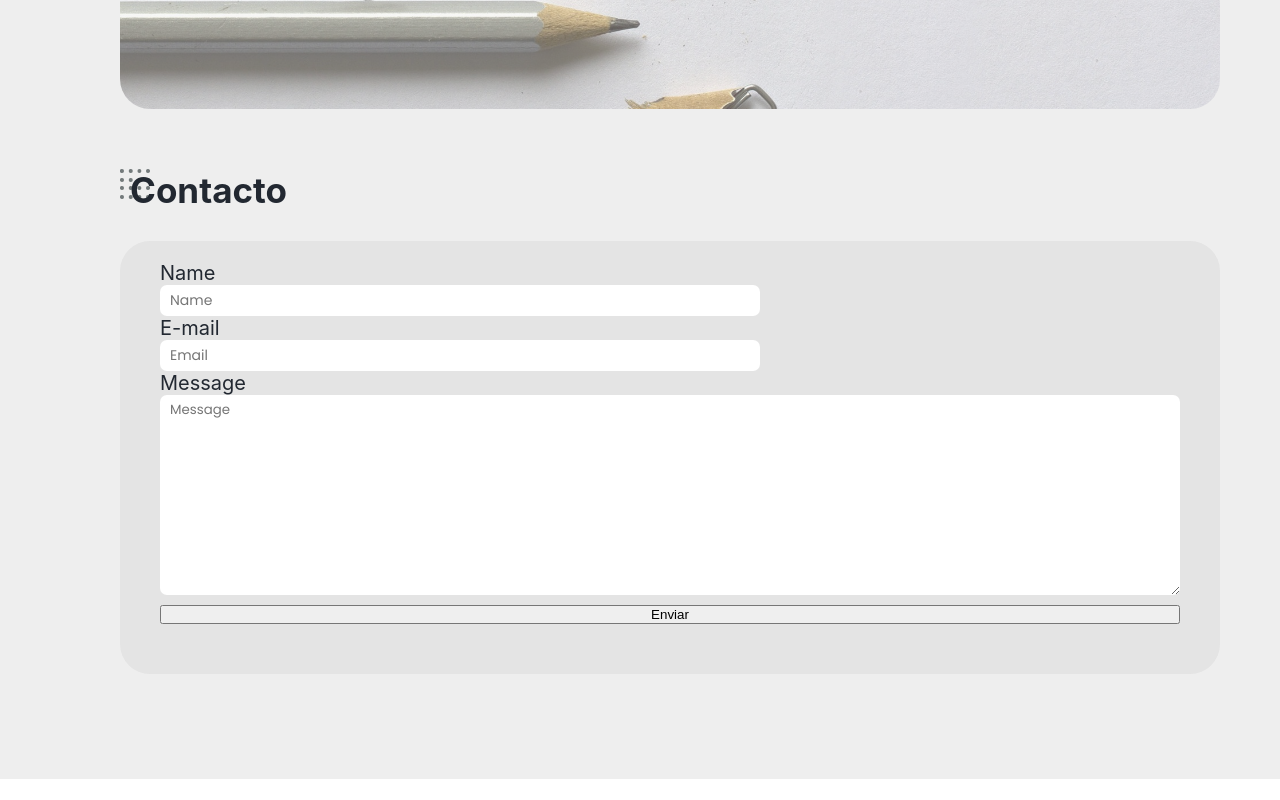
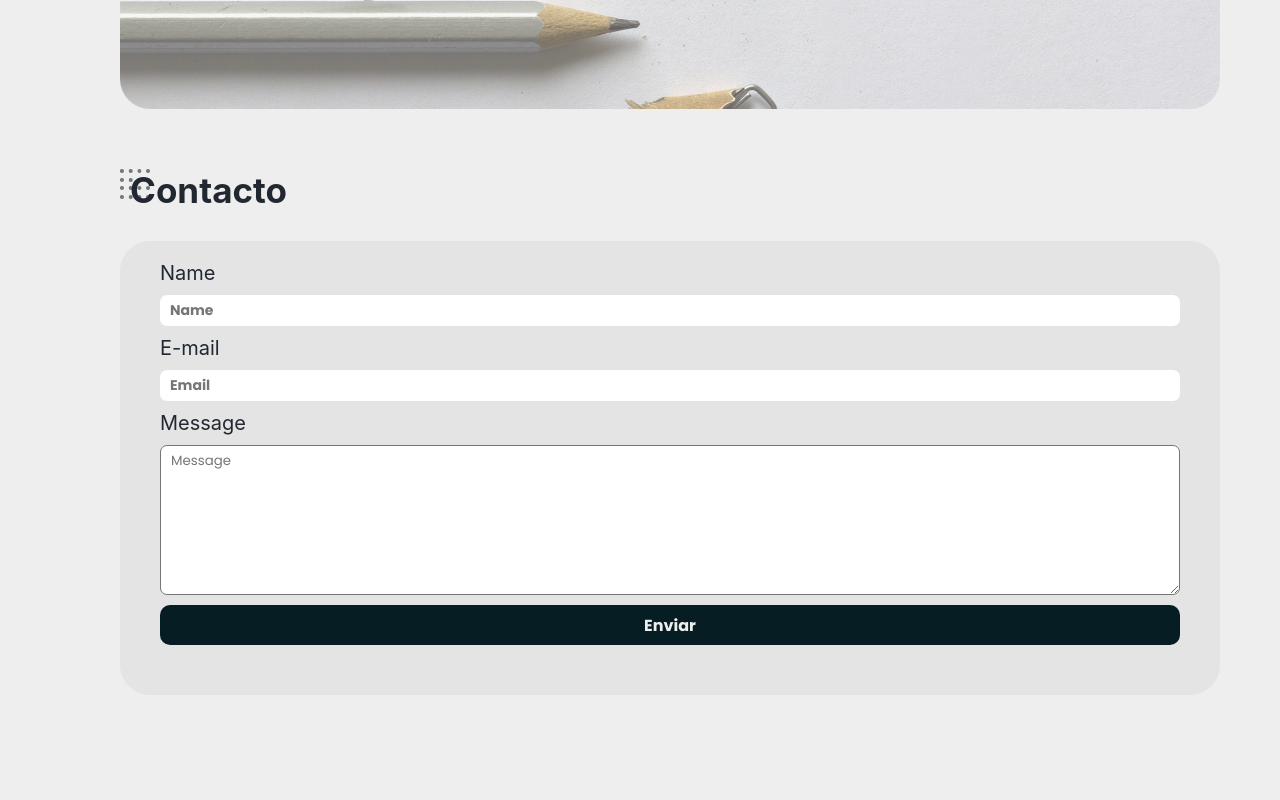
Before and after one commit to Xartiago/Portfolio, a React (Vite) app: page / in a window 1280 px wide. Shown: the part 5428-6228 px from the top of the page. Before the commit the page ends 6207 px from the top, so only its background shows below. Built offline with nearby package versions, Linux system fonts and the light colour scheme.

Commit message:
Add styles to Contact Component

```diff
--- a/src/components/Contact.tsx
+++ b/src/components/Contact.tsx
@@ -59,13 +59,13 @@ export const Contact = () => {
                     </Label>
                     <Label DM={DarkMode}>
                         Message
-                        <Input2 DM={DarkMode}
+                        <Input2
                             id="message"
                             {...register('message')}
                             placeholder="Message"
                         />
                     </Label>
-                    <ButtonSubmit>Enviar</ButtonSubmit>
+                    <ButtonSubmit s={success}>{success === null ? 'Enviar' : success === true ? 'Correo enviado exitosamente' : 'Ha ocurrido un error en el envio...'}</ButtonSubmit>
                 </Form>
             </FormCont>
         </Container>
--- a/src/styles/Contact.ts
+++ b/src/styles/Contact.ts
@@ -1,6 +1,6 @@
 import styled from "styled-components";
 import { StysI } from "../interfaces/interfaces";
-import { Blanco, Gris, GrisClaro, GrisOscuro, Negro } from "./colors";
+import { AzulOscuro, Blanco, Celeste, Gris, GrisClaro, GrisOscuro, Negro, Rojo, Verde } from "./colors";
 
 export const FormCont = styled.div`
     margin: 30px auto 100px;
@@ -20,25 +20,36 @@ export const Label = styled.label`
     font-size: 20px;
 `
 export const Input = styled.input`
+    margin: 10px 0;
     padding: 5px 10px;
     font-size: 14px;
     background: #fff;
-    color: ${Negro};
-    border: none;
-    font-family: 'Poppins';
-    border-radius: 7px;
-    max-width: 600px;
-`
-export const Input2 = styled.textarea`
-    padding: 5px 10px;
-    margin-bottom: 10px;
-    height: 200px;
-    background: #fff
-    color: ${(props: StysI) => props.DM ? Blanco : Negro};
+    color: #000;
+    font-weight: bold;
     border: none;
     font-family: 'Poppins';
     border-radius: 7px;
 `
+export const Input2 = styled.textarea`
+    padding: 5px 10px;
+    margin: 10px 0;
+    height: 150px;
+    background: #fff
+    border: none;
+    font-family: 'Poppins';
+    border-radius: 7px;
+`
+interface success {
+    s: boolean | null;
+}
 export const ButtonSubmit = styled.button`
-
+    height: 40px;
+    font-size: 16px;
+    font-family: 'Poppins';
+    font-weight: bold;
+    background-color: ${(props: success) => props.s === null ? AzulOscuro : props.s === true ? Verde : Rojo};
+    color: ${(props: success) => props.s === null ? Blanco : Negro};
+    border-radius: 10px;
+    border: none;
+    cursor: ${(props: success) => props.s === null ? 'pointer' : 'not-allowed'};
 `
--- a/src/styles/colors.ts
+++ b/src/styles/colors.ts
@@ -9,3 +9,4 @@ export const Blanco: string = '#EEEEEE';
 export const Negro: string = '#222831'
 export const Verde: string = '#77dd77'
 export const Purpura: string = '#ff7514'
+export const Rojo: string = '#c23b22'
```
